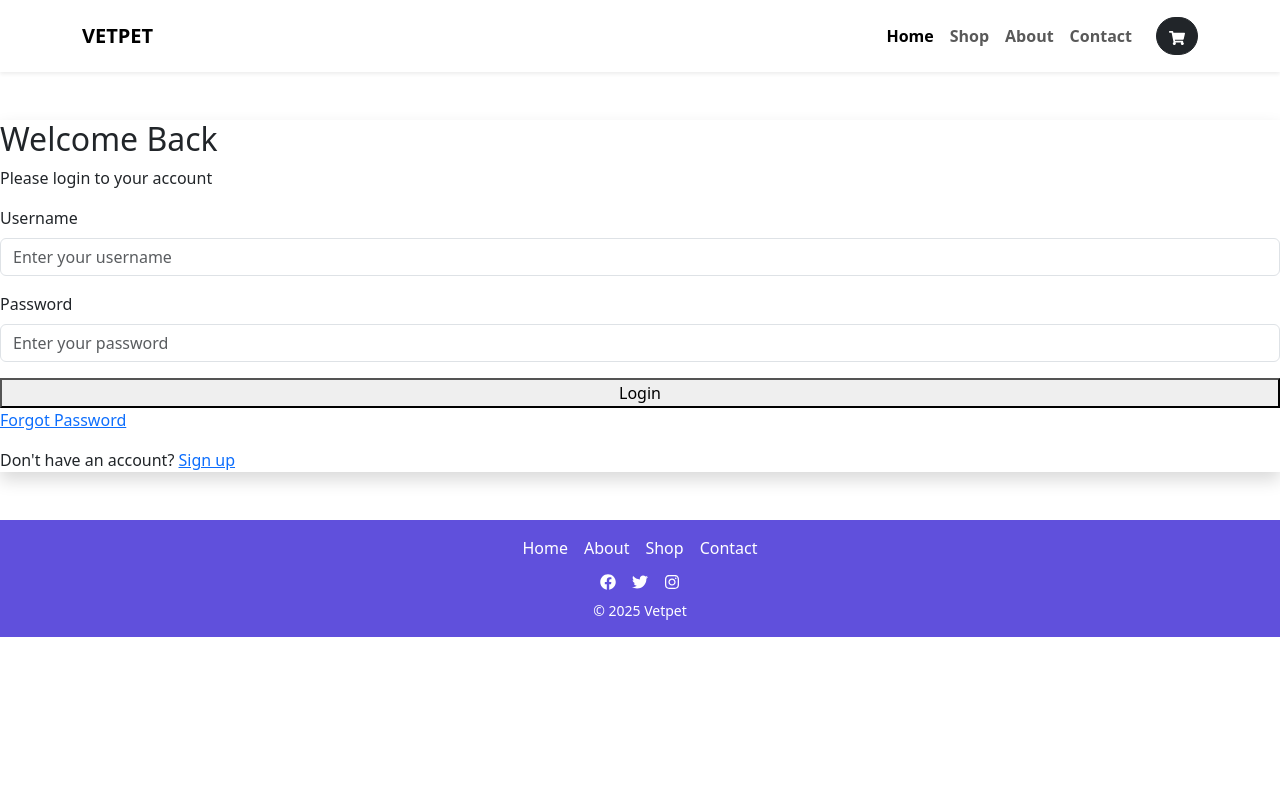
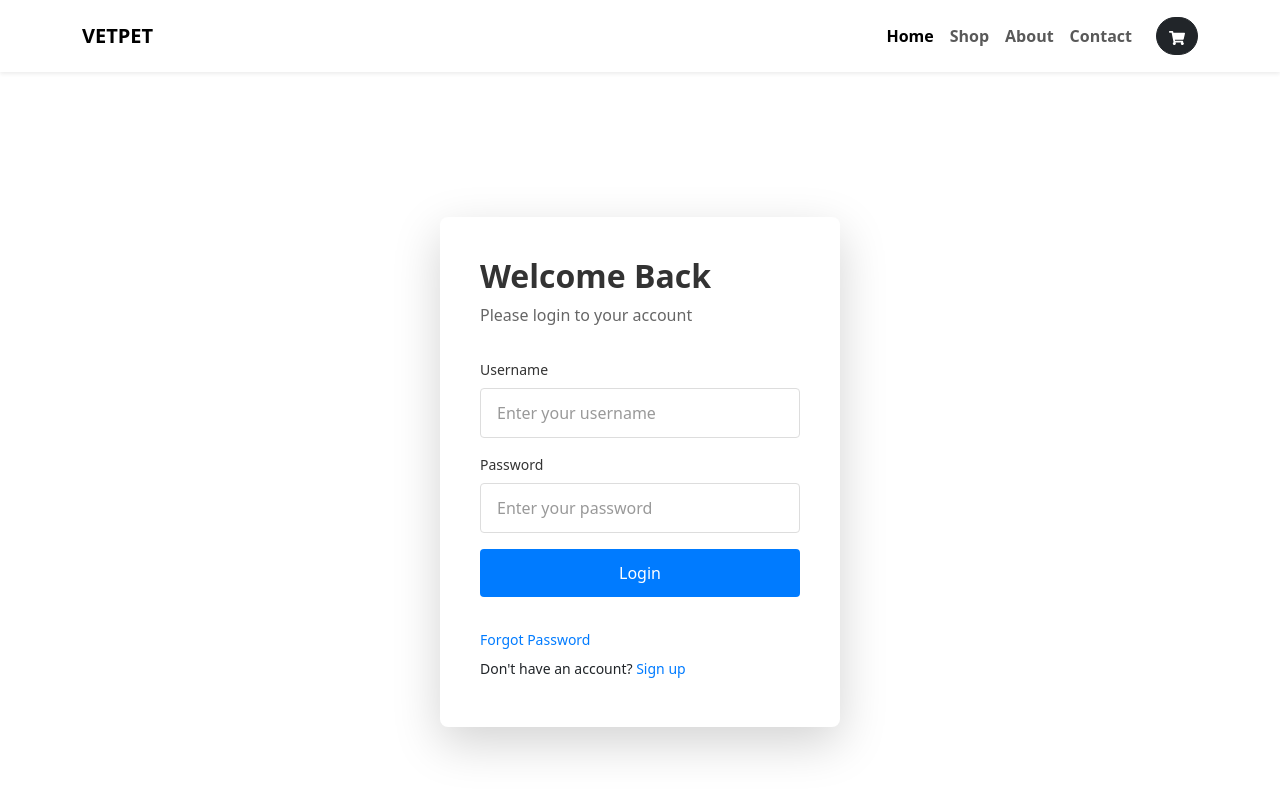
Before and after one commit to Aadarsha7/Vet-Pet, a React (Vite) app in the folder Vetpet_frontend/: page /login in a window 1280 px wide. Shown: the top 800 px of the page. Built offline with nearby package versions, Linux system fonts and the light colour scheme.

Commit message:
Add LoginPage CSS

```diff
--- a/Vetpet_frontend/src/components/user/LoginPage.css
+++ b/Vetpet_frontend/src/components/user/LoginPage.css
@@ -0,0 +1,136 @@
+* {
+  margin: 0;
+  padding: 0;
+  box-sizing: border-box;
+}
+
+.login-page {
+  font-family: "Segoe UI", Tahoma, Geneva, Verdana, sans-serif;
+  background-color: #f5f5f5;
+  min-height: 100vh;
+  display: flex;
+  align-items: center;
+  justify-content: center;
+  padding: 20px;
+}
+
+.login-container {
+  width: 100%;
+  max-width: 400px;
+}
+
+.my-5 {
+  margin: 3rem 0;
+}
+
+.login-card {
+  background: white;
+  padding: 40px;
+  border-radius: 8px;
+  width: 100%;
+}
+
+.shadow {
+  box-shadow: 0 4px 6px rgba(0, 0, 0, 0.1);
+}
+
+.login-title {
+  font-size: 32px;
+  font-weight: 600;
+  color: #333;
+  margin-bottom: 8px;
+}
+
+.login-subtitle {
+  font-size: 16px;
+  color: #666;
+  margin-bottom: 32px;
+}
+
+.mb-3 {
+  margin-bottom: 24px;
+}
+
+.form-label {
+  display: block;
+  font-size: 14px;
+  font-weight: 500;
+  color: #333;
+  margin-bottom: 8px;
+}
+
+.form-control {
+  width: 100%;
+  padding: 12px 16px;
+  font-size: 16px;
+  border: 1px solid #ddd;
+  border-radius: 4px;
+  background: white;
+  color: #333;
+  transition: border-color 0.3s ease;
+}
+
+.form-control:focus {
+  outline: none;
+  border-color: #007bff;
+  box-shadow: 0 0 0 2px rgba(0, 123, 255, 0.25);
+}
+
+.form-control::placeholder {
+  color: #999;
+}
+
+.btn-primary {
+  background-color: #007bff;
+  border: none;
+  color: white;
+  padding: 12px 24px;
+  font-size: 16px;
+  font-weight: 500;
+  border-radius: 4px;
+  cursor: pointer;
+  transition: background-color 0.3s ease;
+}
+
+.btn-primary:hover {
+  background-color: #0056b3;
+}
+
+.btn-primary:active {
+  background-color: #004085;
+}
+
+.w-100 {
+  width: 100%;
+}
+
+.login-footer {
+  margin-top: 32px;
+  text-align: left;
+}
+
+.login-footer p {
+  margin-bottom: 8px;
+  font-size: 14px;
+}
+
+.login-footer a {
+  color: #007bff;
+  text-decoration: none;
+  font-weight: 400;
+}
+
+.login-footer a:hover {
+  text-decoration: underline;
+}
+
+/* Responsive design */
+@media (max-width: 480px) {
+  .login-card {
+    padding: 24px;
+  }
+
+  .login-title {
+    font-size: 28px;
+  }
+}
--- a/Vetpet_frontend/src/components/user/LoginPage.jsx
+++ b/Vetpet_frontend/src/components/user/LoginPage.jsx
@@ -3,8 +3,9 @@ import "./LoginPage.css";
 
 export const LoginPage = () => {
   return (
-    <div className="login-container my-5">
-      <div className="login-card shadow">
+    <div className="d-flex justify-content-center align-items-center min-vh-100">
+      <div className="login-container my-5 items-center">
+        <div className="login-card shadow-lg">
           <h2 className="login-title">Welcome Back</h2>
           <p className="login-subtitle">Please login to your account</p>
           <form>
@@ -47,6 +48,7 @@ export const LoginPage = () => {
           </div>
         </div>
       </div>
+    </div>
   );
 };
 
```
Also changed, not shown: 2 other files (tests, documents, lock files or other folders). Lines whose indentation alone changed are shown as unchanged.
